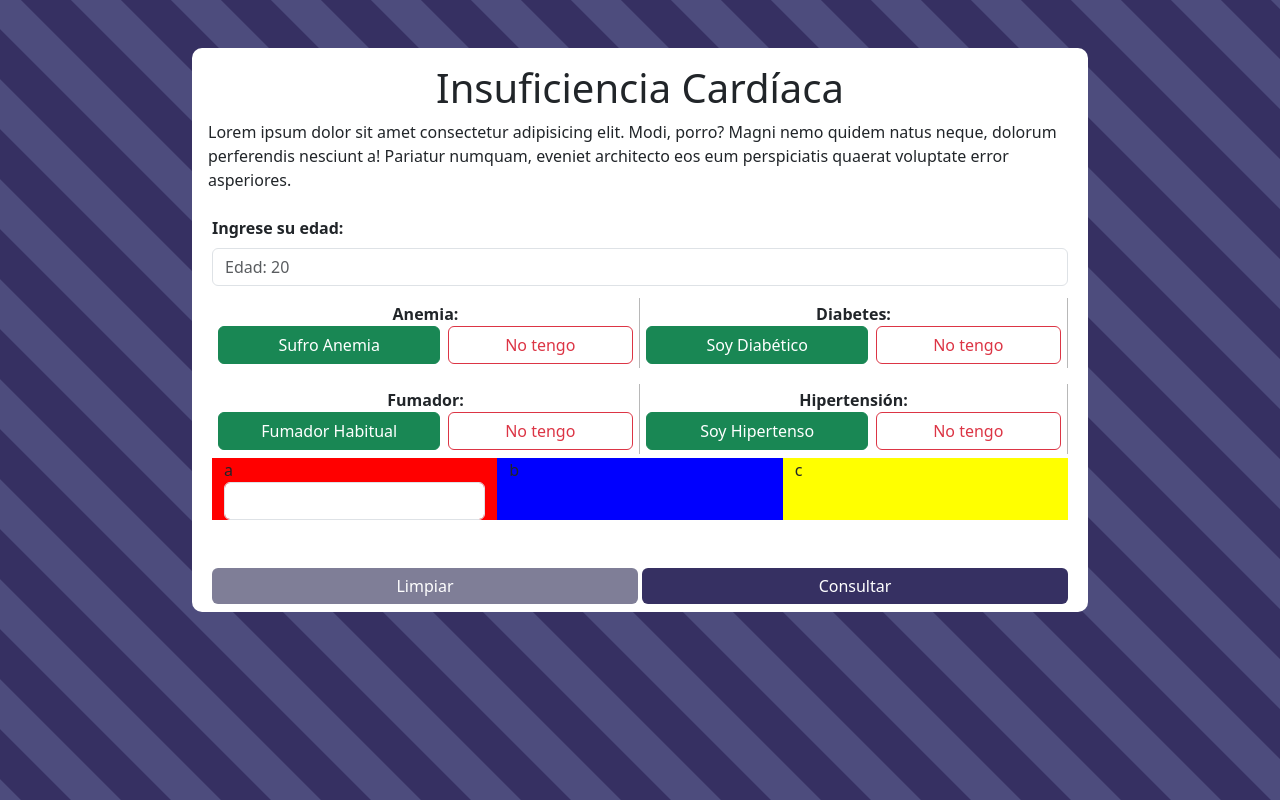
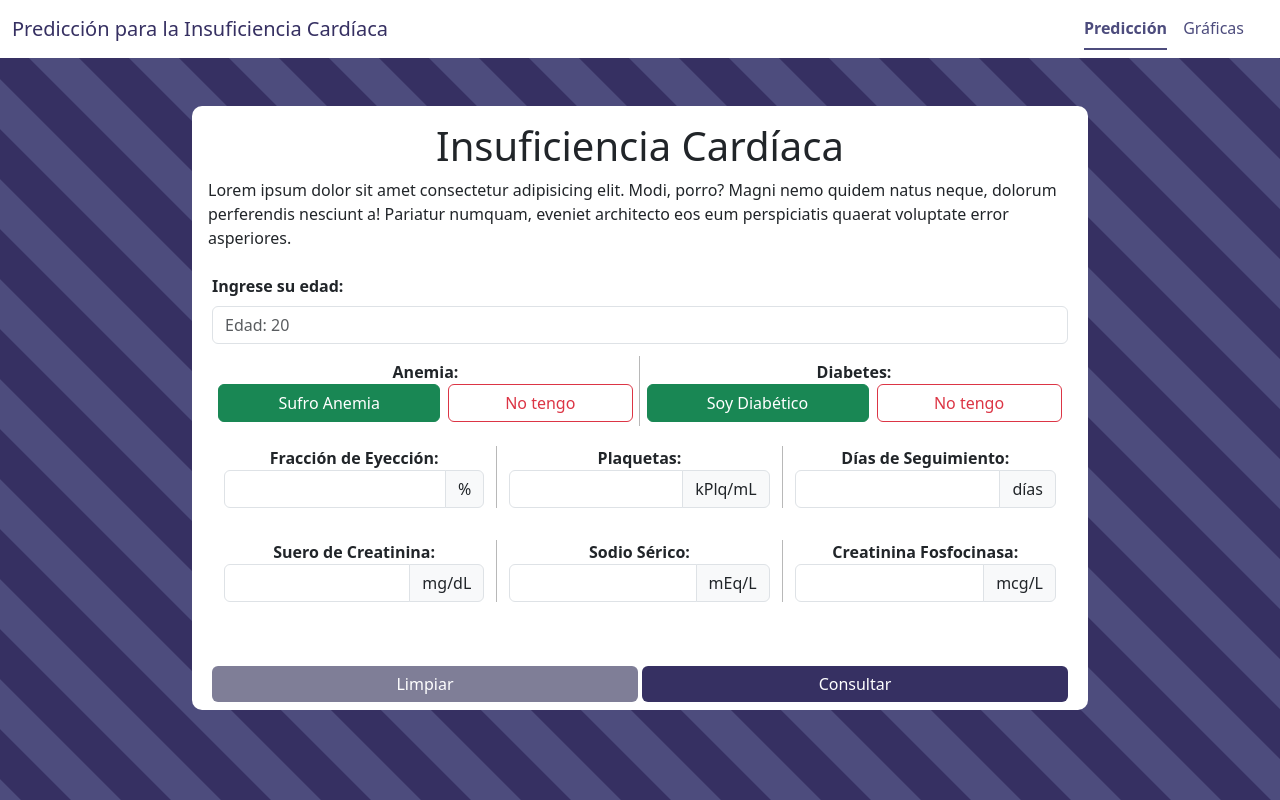
Before and after one commit to AntonioNoguera/pySeletedThemesOf_SI, a plain HTML site: page web/index.html in a window 1280 px wide. Drawn offline with Linux system fonts and the light colour scheme; a script that the page names is missing.

Commit message:
New update

```diff
--- a/web/css/styles.css
+++ b/web/css/styles.css
@@ -6,6 +6,15 @@
     100% {
         background-position: 100px 0px;
     }
+}
+
+.active,.navbar-brand{
+        color:#363062 !important;
+}
+
+.nav-link{
+    color: #4D4C7D !important;
+    cursor:pointer;
 }
 
 body {
--- a/web/index.html
+++ b/web/index.html
@@ -12,7 +12,23 @@
 </head>
 
 <body id="cuerpo" class="bg-black">
-    <div class="bg-white m-5 p-2 row justify-content-center  mx-auto" style="border-radius: 10px; width: 70%;">
+
+    <nav class="navbar bg-white ">
+        <div class="container-fluid ">
+          <a class="navbar-brand">Predicción para la Insuficiencia Cardíaca</a>
+          <ul class="nav nav-underline px-4">
+            <li class="nav-item">
+              <a class="nav-link active" id="prelink" onclick="swapStuff(0)">Predicción</a>
+            </li>
+            <li class="nav-item">
+              <a class="nav-link" id="analink" onclick="swapStuff(1)">Gráficas</a>
+            </li>
+          </ul>
+        </div>
+      </nav>
+
+    <!-- PREDICTOR -->
+    <div id="pred" class="bg-white m-5 p-2 row justify-content-center  mx-auto" style="border-radius: 10px; width: 70%;">
         <!--Arrancan Titulos-->
         <div class="col-12 p-2">
             <h1 class="d-flex justify-content-center">
@@ -24,21 +40,14 @@
         </div>
 
         <!-- Arrancan los inputs
-            Age - int x
-            anemia-bool x
-            diabetes bool x
 
-            somking, bool x
-            high blood bool, x
+            Atributos desechados
+            Diabetes
+            Sexo
+            Fumador
 
-            creatine int
-            ejection int
-            platelets,
-            float, serum
-            creat float,
-            serum sodium int,
-            time int ignored
-            -->
+        -->
+
         <!-- Edad -->
         <div class="col-12">
             <label for="ageInput" class="form-label" style="font-weight: bold;">Ingrese su edad:</label>
@@ -46,7 +55,7 @@
         </div>
 
         <!-- Contenedor de Selects Anemia and Diabetes -->
-        <div class="row mt-2 py-1 ">
+        <div class="row mt-2 py-1">
             <div class="col-6 justify-content-center p-1" style="border-right: 1px solid #b8b8b8;">
                 <label for="anemiaHolder" class=" d-flex justify-content-center" style="font-weight: bold;">Anemia:</label>
 
@@ -63,7 +72,7 @@
                 </div>
             </div>
 
-            <div class="col-6 justify-content-center p-1" style="border-right: 1px solid #b8b8b8;">
+            <div class="col-6 justify-content-center p-1" >
                 <label for="anemiaHolder" class=" d-flex justify-content-center" style="font-weight: bold;">Diabetes:</label>
 
                 <div id="anemiaHolder" class="justify-content-center row column-gap-2" style="padding: 0;">
@@ -80,56 +89,57 @@
             </div>
 
         </div>
-
-        <!-- Contenedor de Selects Fumador and Hipertense-->
-        <div class="row mt-2 py-1 ">
-            <div class="col-6 justify-content-center p-1" style="border-right: 1px solid #b8b8b8;">
-                <label for="anemiaHolder" class=" d-flex justify-content-center" style="font-weight: bold;">Fumador:</label>
-
-                <div id="anemiaHolder" class="justify-content-center row column-gap-2" style="padding: 0;">
-                    <div class="col-6 d-grid p-0">
-                        <input type="radio" class="btn btn-check btn-block" name="Fumador" id="successFumador" autocomplete="off" checked>
-                        <label class="btn btn-outline-success" for="successFumador">Fumador Habitual</label>
-                    </div>
-
-                    <div class="col-5 d-grid p-0">
-                        <input type="radio" class="btn-check" name="Fumador" id="dangerFumador" autocomplete="off">
-                        <label class="btn btn-outline-danger" for="dangerFumador">No tengo</label>
-                    </div>
-                </div>
+        <!-- Ejection, -->
+        <div class="row my-3 d-flex align-items-center">
+            <div class="col-4" style="border-right: 1px solid #b8b8b8;">
+                <label class="d-flex justify-content-center text-center" for="testing" style="font-weight: bold;">Fracción de Eyección:</label>
+                <span class="input-group" id="testing">
+                    <input type="text" class="form-control">
+                    <span class="input-group-text">%</span>
+                </span>
             </div>
 
-            <div class="col-6 justify-content-center p-1" style="border-right: 1px solid #b8b8b8;">
-                <label for="anemiaHolder" class=" d-flex justify-content-center" style="font-weight: bold;">Hipertensión:</label>
-
-                <div id="anemiaHolder" class="justify-content-center row column-gap-2" style="padding: 0;">
-                    <div class="col-6 d-grid p-0">
-                        <input type="radio" class="btn btn-check btn-block" name="Hipertenso" id="successHipertenso" autocomplete="off" checked>
-                        <label class="btn btn-outline-success" for="successHipertenso">Soy Hipertenso</label>
-                    </div>
-
-                    <div class="col-5 d-grid p-0">
-                        <input type="radio" class="btn-check" name="Hipertenso" id="dangerHipertenso" autocomplete="off">
-                        <label class="btn btn-outline-danger" for="dangerHipertenso">No tengo</label>
-                    </div>
-                </div>
+            <div class="col-4" style="border-right: 1px solid #b8b8b8;">
+                <label class="d-flex justify-content-center text-center" for="testing" style="font-weight: bold;">Plaquetas:</label>
+                <span class="input-group" id="testing">
+                    <input type="text" class="form-control">
+                    <span class="input-group-text">kPlq/mL</span>
+                </span>
             </div>
 
+            <div class="col-4">
+                <label class="d-flex justify-content-center text-center" for="days" style="font-weight: bold;">Días de Seguimiento:</label>
+                <span class="input-group" id="days">
+                    <input type="text" class="form-control">
+                    <span class="input-group-text">días</span>
+                </span>
+            </div>
         </div>
 
         <!-- Ejection, -->
-        <div class="row">
-            <div class="col-4" style="background-color: red;">
-a
-                <input type="number" class="form-control" id="ejection">
+        <div class="row my-3 d-flex align-items-center">
+            <div class="col-4" style="border-right: 1px solid #b8b8b8;">
+                <label class="d-flex justify-content-center text-center" for="testing" style="font-weight: bold;">Suero de Creatinina:</label>
+                <span class="input-group" id="testing">
+                    <input type="text" class="form-control">
+                    <span class="input-group-text">mg/dL</span>
+                </span>
             </div>
 
-            <div class="col-4" style="background-color: blue;">
-b
+            <div class="col-4" style="border-right: 1px solid #b8b8b8;">
+                <label class="d-flex justify-content-center text-center" for="testing" style="font-weight: bold;">Sodio Sérico:</label>
+                <span class="input-group" id="testing">
+                    <input type="text" class="form-control">
+                    <span class="input-group-text">mEq/L</span>
+                </span>
             </div>
 
-            <div class="col-4" style="background-color: yellow;">
-c
+            <div class="col-4">
+                <label class="d-flex justify-content-center text-center" for="testing" style="font-weight: bold;">Creatinina Fosfocinasa:</label>
+                <span class="input-group" id="testing">
+                    <input type="text" class="form-control">
+                    <span class="input-group-text">mcg/L</span>
+                </span>
             </div>
         </div>
 
@@ -138,9 +148,38 @@ c
             <button type="button" class="col btn btn-abort">Limpiar</button>
             <button type="button" class="col btn btn-continue" onclick="displayStuffTest()">Consultar</button>
         </div>
+    </div>
 
+
+    <!-- ANALISIS GRÁFICAS -->
+    <div id="ana" class="bg-white m-5 p-2 row justify-content-center  mx-auto" style="border-radius: 10px; width: 70%; display: none;">
+        <!--Arrancan Titulos-->
+        <div class="col-12 p-2">
+            <h1 class="d-flex justify-content-center">
+                Insuficiencia Cardíaca
+            </h1>
+            <p>
+                Lorem ipsum dolor sit amet consectetur adipisicing elit. Modi, porro? Magni nemo quidem natus neque, dolorum perferendis nesciunt a! Pariatur numquam, eveniet architecto eos eum perspiciatis quaerat voluptate error asperiores.
+            </p>
+        </div>
+
+        <!-- Bottom Buttons-->
+        <div class="row mb-2 column-gap-1">
+            <label style="font-weight: bold;">Gráficas de Análisis:</label>
+            <button type="button" class="col btn btn-continue" onclick="displayStuffTest()">Series de Tiempo</button>
+            <button type="button" class="col btn btn-continue" onclick="displayStuffTest()">Distribución de Valores</button>
+        </div>
+        <div class="row mb-2 column-gap-1">
+            <label style="font-weight: bold;">Mapa de Correlación:</label>
+            <button type="button" class="col btn btn-continue" onclick="displayStuffTest()">Observar</button>
+
+        </div>
+        <div class="row mb-3  column-gap-1">
+            <label style="font-weight: bold;">Contraste del Modelo de Predicción:</label>
+            <button type="button" class="col btn btn-continue" onclick="displayStuffTest()">Observar</button>
+        </div>
     </div>
+
     <script src="js/apiVinculation.js"> </script>
 </body>
-
 </html>
--- a/web/js/apiVinculation.js
+++ b/web/js/apiVinculation.js
@@ -1,5 +1,17 @@
 
 console.log("he llegao")
 function displayStuffTest(){
-    eel.saludar();
+    eel.graficas();
 }
+
+function swapStuff(flagValue){
+
+    document.getElementById("pred").style.display = flagValue ==0 ? "flex" : "none" ;
+    document.getElementById("ana").style.display = flagValue ==0 ? "none"  : "flex";
+
+    flagOut = flagValue ==0 ? "analink" : "prelink" ;
+    flagTrue = flagValue==0 ? "prelink" : "analink" ;
+
+    document.getElementById(flagTrue).classList.add("active");
+    document.getElementById(flagOut).classList.remove("active");
+}
```
Also changed, not shown: 2 other files.
